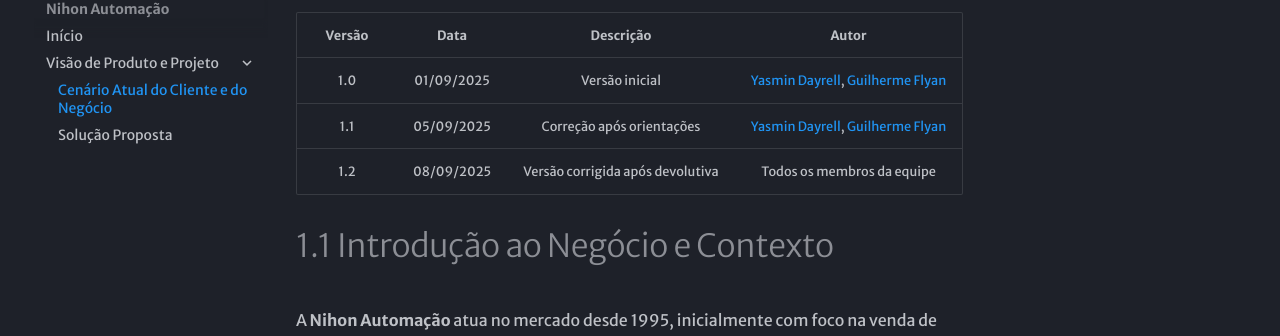
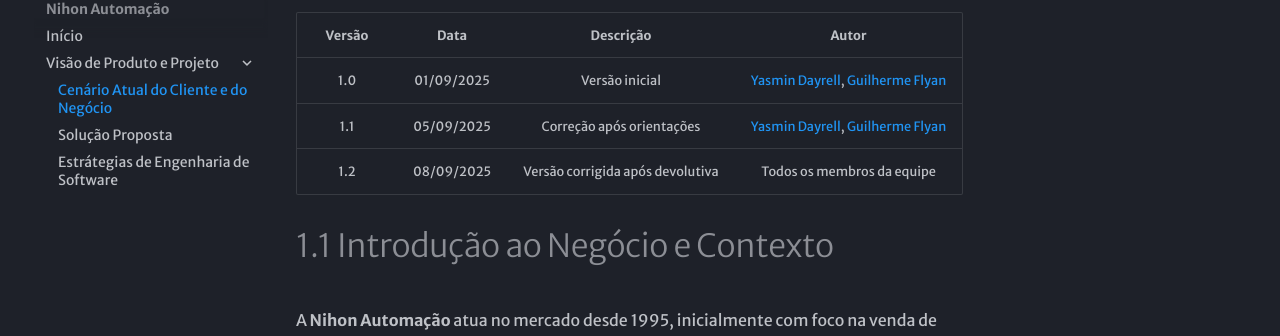
Before and after one commit to mdsreq-fga-unb/REQ-2025.2-T02-Nihon, an MkDocs documentation site: the page built from docs/produto.md, in a window 1280 px wide. Shown: the part 102-438 px from the top of the page. Built offline with MkDocs 1.6.1 and Material for MkDocs 9.7.7, drawn with Linux system fonts in a browser that asks for light colours; some web fonts are replaced.

Commit message:
Add 'Estrátegias de Engenharia de Software' section

```diff
--- a/mkdocs.yml
+++ b/mkdocs.yml
@@ -7,6 +7,7 @@
   - Visão de Produto e Projeto:
       - Cenário Atual do Cliente e do Negócio: produto.md
       - Solução Proposta: solucao.md
+      - Estrátegias de Engenharia de Software: estrategias.md
 
 theme:
   name: material
```
